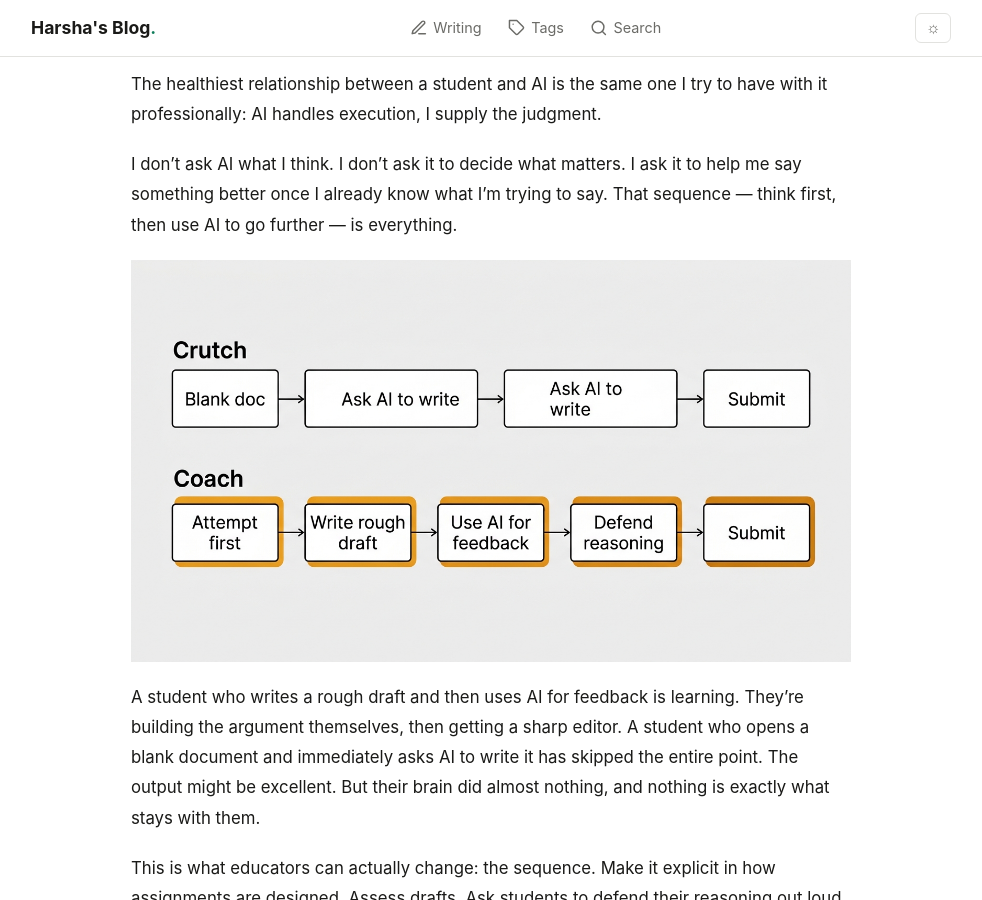
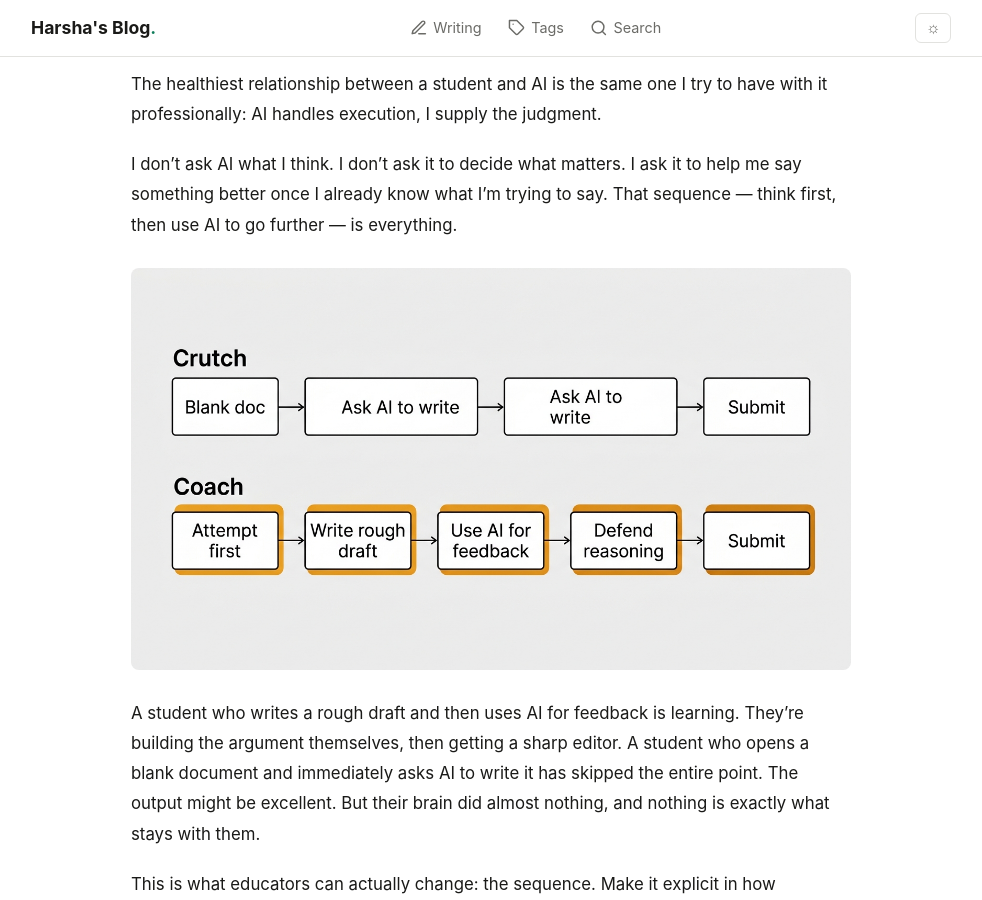
Before and after one commit to SriharshaCR/blogs, a Jekyll site: the page built from _posts/2026-07-29-When-AI-Does-Your-Homework.md, in a window 1280 px wide and 900 px high, scrolled down 4517 px. Shown: the whole window, without its empty margins (149-1131 px from the left). Built offline with Jekyll 4.4.1, drawn with Linux system fonts in a browser that asks for light colours.

Commit message:
Image path fix

```diff
--- a/_posts/2026-07-29-When-AI-Does-Your-Homework.md
+++ b/_posts/2026-07-29-When-AI-Does-Your-Homework.md
@@ -89,7 +89,7 @@
 
 I don't ask AI what I think. I don't ask it to decide what matters. I ask it to help me say something better once I already know what I'm trying to say. That sequence — think first, then use AI to go further — is everything.
 
-![Two parallel paths showing AI as Crutch vs AI as Coach: the Crutch path goes Blank doc → Ask AI to write → Submit; the Coach path goes Attempt first → Write rough draft → Use AI for feedback → Defend reasoning → Submit](/assets/images/When-AI-Does-Your-Homework/sequence.jpeg)
+![Two parallel paths showing AI as Crutch vs AI as Coach: the Crutch path goes Blank doc → Ask AI to write → Submit; the Coach path goes Attempt first → Write rough draft → Use AI for feedback → Defend reasoning → Submit]({{ '/assets/images/When-AI-Does-Your-Homework/sequence.jpeg' | relative_url }}){: loading="lazy" class="post-inline-image" alt="Two parallel paths: AI as Crutch vs AI as Coach"}
 
 A student who writes a rough draft and then uses AI for feedback is learning. They're building the argument themselves, then getting a sharp editor. A student who opens a blank document and immediately asks AI to write it has skipped the entire point. The output might be excellent. But their brain did almost nothing, and nothing is exactly what stays with them.
 
```
